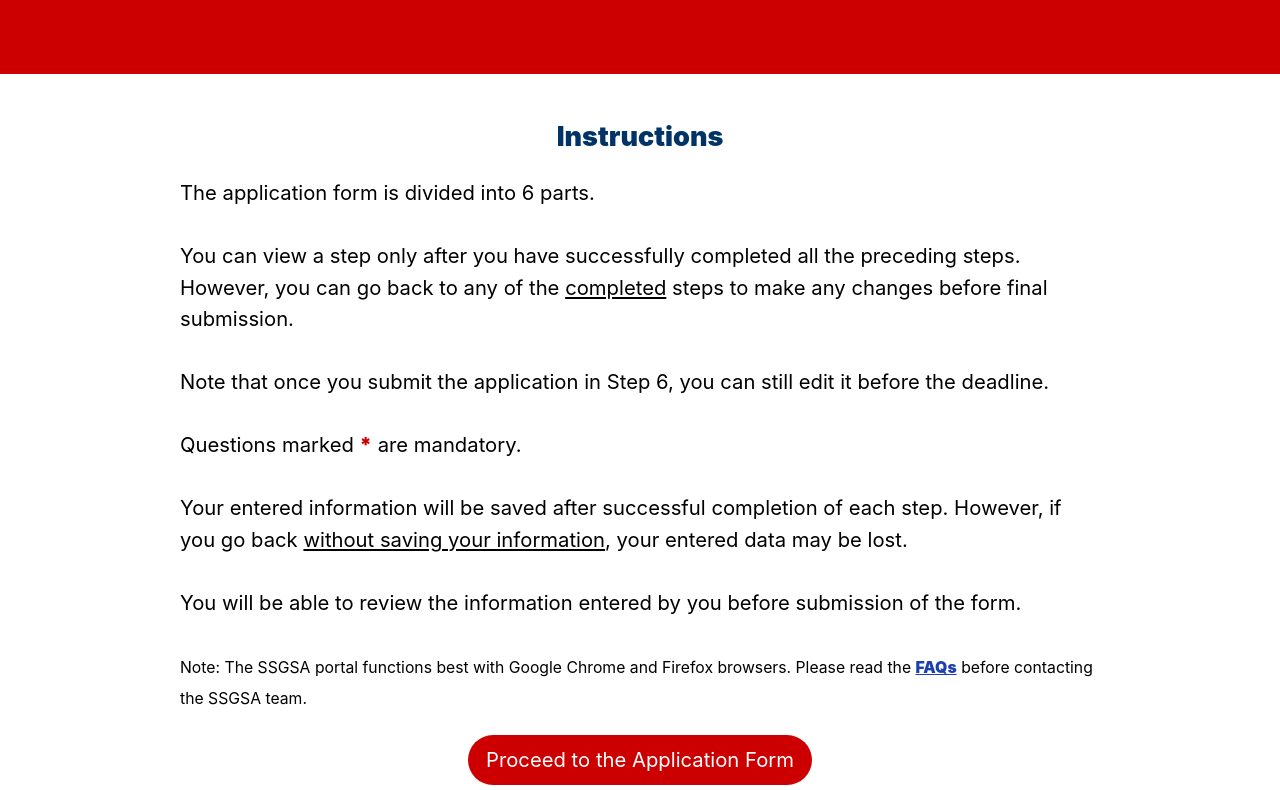
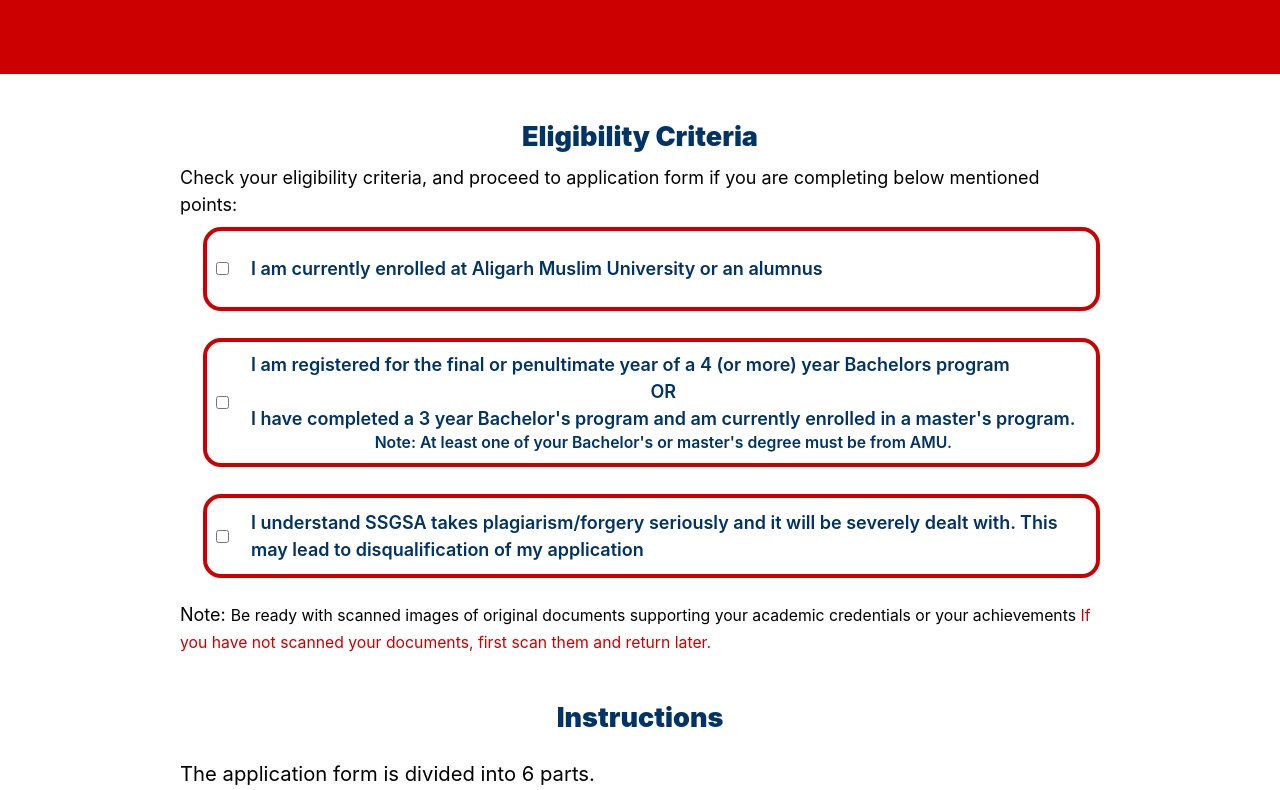
Before and after one commit to ssgsa-us/ssgsa.us, a Next.js app: page /application-portal in a window 1280 px wide. Shown: the part 390-1180 px from the top of the page. Built offline with nearby package versions, Linux system fonts and the light colour scheme; no server answers.

Commit message:
Add eligibility criteria

```diff
--- a/components/Header.js
+++ b/components/Header.js
@@ -170,7 +170,7 @@ export default function Header() {
                       FAQs
                     </a>
                   </Link>
-                  <Link href="">
+                  <Link href="/application-portal">
                     <a className="px-4 md:py-4 md:px-2 text-white hover:bg-blue-850 md:hover:bg-red-850 md:bg-red-850 text-white text-sm">
                       Start Your Application!
                     </a>
--- a/pages/application-portal/application.tsx
+++ b/pages/application-portal/application.tsx
@@ -25,7 +25,7 @@ export default function Apply() {
     >
       {pageReady ? (
         status == 1 ? (
-          <div className="flex flex-col items-center my-10">
+          <div className="flex flex-col items-center mx-3 my-10 sm:m-10">
             <p>You are at Step 1</p>
             <button
               className="text-white text-base md:text-lg bg-red-850 my-5 py-2 px-4 rounded-3xl"
@@ -42,7 +42,7 @@ export default function Apply() {
             </button>
           </div>
         ) : status == 2 ? (
-          <div className="flex flex-col items-center my-10">
+          <div className="flex flex-col items-center mx-3 my-10 sm:m-10">
             <p>You are at Step 2</p>
             <button
               className="text-white text-base md:text-lg bg-red-850 my-5 py-2 px-4 rounded-3xl"
@@ -59,7 +59,7 @@ export default function Apply() {
             </button>
           </div>
         ) : status == 3 ? (
-          <div className="flex flex-col items-center my-10">
+          <div className="flex flex-col items-center mx-3 my-10 sm:m-10">
             <p>You are at Step 3</p>
             <button
               className="text-white text-base md:text-lg bg-red-850 my-5 py-2 px-4 rounded-3xl"
@@ -76,7 +76,7 @@ export default function Apply() {
             </button>
           </div>
         ) : status == 4 ? (
-          <div className="flex flex-col items-center my-10">
+          <div className="flex flex-col items-center mx-3 my-10 sm:m-10">
             <p>You are at Step 4</p>
             <button
               className="text-white text-base md:text-lg bg-red-850 my-5 py-2 px-4 rounded-3xl"
@@ -93,25 +93,8 @@ export default function Apply() {
             </button>
           </div>
         ) : status == 5 ? (
-          <div className="flex flex-col items-center my-10">
+          <div className="flex flex-col items-center mx-3 my-10 sm:m-10">
             <p>You are at Step 5</p>
-            <button
-              className="text-white text-base md:text-lg bg-red-850 my-5 py-2 px-4 rounded-3xl"
-              onClick={() => {
-                if (status == formStatus) {
-                  setStatus(6)
-                  setFormStatus(6)
-                } else {
-                  setStatus(6)
-                }
-              }}
-            >
-              Go to Step 6
-            </button>
-          </div>
-        ) : (
-          <div className="flex flex-col items-center my-10">
-            <p>You are at Step )</p>
             <button
               className="text-white text-base md:text-lg bg-red-850 my-5 py-2 px-4 rounded-3xl"
               onClick={() => {
@@ -126,6 +109,8 @@ export default function Apply() {
               Go to Step 1
             </button>
           </div>
+        ) : (
+          <div></div>
         )
       ) : (
         <div />
--- a/pages/application-portal/index.tsx
+++ b/pages/application-portal/index.tsx
@@ -1,10 +1,110 @@
+import { useState } from 'react'
 import Link from 'next/link'
+import { useRouter } from 'next/router'
 import PortalLayout from '../../layouts/application-portal'
 
 export default function Portal() {
+  const router = useRouter()
+  const [firstCheck, setFirstCheck] = useState<boolean>(false)
+  const [secondCheck, setSecondCheck] = useState<boolean>(false)
+  const [thirdCheck, setThirdCheck] = useState<boolean>(false)
+  const [error, setError] = useState<string>('')
+
+  const proceed = () => {
+    if (firstCheck && secondCheck && thirdCheck) {
+      setError('')
+      router.push('/application-portal/application')
+    } else setError('Please check eligibility criteria first.')
+  }
   return (
     <PortalLayout>
       <div className="my-10 mx-10 sm:mx-20 lg:mx-28 xl:mx-40">
+        <div className="mb-10">
+          <h1 className="text-2xl text-center text-blue-850 font-black">
+            Eligibility Criteria
+          </h1>
+
+          <h3 className="my-2">
+            Check your eligibility criteria, and proceed to application form if
+            you are completing below mentioned points:
+          </h3>
+          <div className="pl-5 my-2 font-semibold">
+            <div
+              className={`flex items-center border-4 p-2 ${
+                firstCheck ? 'border-green-800' : 'border-red-850'
+              } rounded-2xl`}
+            >
+              <input
+                checked={firstCheck}
+                onClick={() => setFirstCheck(!firstCheck)}
+                type="checkbox"
+                className="my-5 text-lg"
+              />
+              <label className="pl-5 text-blue-850">
+                I am currently enrolled at Aligarh Muslim University or an
+                alumnus
+              </label>
+            </div>
+            <br />
+            <div
+              className={`flex items-center border-4 p-2 ${
+                secondCheck ? 'border-green-800' : 'border-red-850'
+              } rounded-2xl`}
+            >
+              <input
+                checked={secondCheck}
+                onClick={() => setSecondCheck(!secondCheck)}
+                type="checkbox"
+                className="my-5 text-lg"
+              />
+              <label className="pl-5 text-blue-850">
+                I am registered for the final or penultimate year of a 4 (or
+                more) year Bachelors program
+                <br />
+                <span className="flex justify-center">OR</span>I have completed
+                a 3 year Bachelor&apos;s program and am currently enrolled in a
+                master&apos;s program.
+                <br />
+                <span className="flex justify-center text-sm">
+                  Note: At least one of your Bachelor&apos;s or master&apos;s
+                  degree must be from AMU.
+                </span>
+              </label>
+            </div>
+            <br />
+            <div
+              className={`flex items-center border-4 p-2 ${
+                thirdCheck ? 'border-green-800' : 'border-red-850'
+              } rounded-2xl`}
+            >
+              <input
+                checked={thirdCheck}
+                onClick={() => setThirdCheck(!thirdCheck)}
+                type="checkbox"
+                className="my-5 text-lg"
+              />
+              <label className="pl-5 text-blue-850">
+                I understand SSGSA takes plagiarism/forgery seriously and it
+                will be severely dealt with. This may lead to disqualification
+                of my application
+              </label>
+            </div>
+          </div>
+
+          <p className="mt-5 ">
+            Note:{' '}
+            <span className="text-sm">
+              Be ready with scanned images of original documents supporting your
+              academic credentials or your achievements{' '}
+              <span className="text-red-850">
+                If you have not scanned your documents, first scan them and
+                return later.
+              </span>
+            </span>
+          </p>
+        </div>
+
+        <div>
           <h1 className="text-2xl text-center text-blue-850 font-black">
             Instructions
           </h1>
@@ -12,10 +112,10 @@ export default function Portal() {
             The application form is divided into 6 parts.
             <br />
             <br />
-          You can view a step only after you have successfully completed all the
-          preceding steps. However, you can go back to any of the{' '}
-          <span className="underline">completed</span> steps to make any changes
-          before final submission.
+            You can view a step only after you have successfully completed all
+            the preceding steps. However, you can go back to any of the{' '}
+            <span className="underline">completed</span> steps to make any
+            changes before final submission.
             <br />
             <br />
             Note that once you submit the application in Step 6, you can still
@@ -28,8 +128,8 @@ export default function Portal() {
             are mandatory.
             <br />
             <br />
-          Your entered information will be saved after successful completion of
-          each step. However, if you go back{' '}
+            Your entered information will be saved after successful completion
+            of each step. However, if you go back{' '}
             <span className="underline">without saving your information</span>,
             your entered data may be lost.
             <br />
@@ -39,8 +139,8 @@ export default function Portal() {
             <br />
             <br />
             <span className="text-sm">
-            Note: The SSGSA portal functions best with Google Chrome and Firefox
-            browsers. Please read the{' '}
+              Note: The SSGSA portal functions best with Google Chrome and
+              Firefox browsers. Please read the{' '}
               <Link href="/portal">
                 {/* Add link for faq portal */}
                 <a className="text-blue-800 underline font-black">FAQs</a>
@@ -48,13 +148,22 @@ export default function Portal() {
               before contacting the SSGSA team.
             </span>
           </p>
+        </div>
 
-        <div className="flex justify-center">
-          <Link href="/application-portal/application">
-            <button className="text-white text-base md:text-lg bg-red-850 py-2 px-4 rounded-3xl">
+        <div className="flex flex-col items-center">
+          {error ? (
+            <div className="bg-red-200 rounded-3xl p-2 pl-6 mb-5">
+              <p>
+                <span className="font-bold">Error:</span> {error}
+              </p>
+            </div>
+          ) : null}
+          <button
+            className="text-white text-base md:text-lg bg-red-850 py-2 px-4 rounded-3xl"
+            onClick={proceed}
+          >
             Proceed to the Application Form
           </button>
-          </Link>
         </div>
       </div>
       <p className="text-sm text-center mx-5 sm:mx-10 lg:mx-20">
--- a/pages/application-portal/signup.tsx
+++ b/pages/application-portal/signup.tsx
@@ -14,7 +14,7 @@ const SignIn = () => {
   const [passwordTwo, setPasswordTwo] = useState<string>('')
   const [name, setName] = useState<string>('')
   const [stream, setStream] = useState<string>('')
-  const [sex, setSex] = useState<string>('Male')
+  const [gender, setGender] = useState<string>('Male')
   const [dob, setDOB] = useState<string>('')
   const [mobile, setMobile] = useState<number>()
   const [pwd, setPWD] = useState<string>('False')
@@ -41,7 +41,7 @@ const SignIn = () => {
             name,
             email,
             stream,
-            sex,
+            gender,
             dob,
             mobile,
             pwd,
@@ -115,13 +115,13 @@ const SignIn = () => {
                 </div>
                 <div className="grid grid-cols-7 gap-1 sm:gap-4 m-4">
                   <p className="col-span-2 sm:text-right text-white text-base md:text-lg">
-                    Sex
+                    Gender
                   </p>
                   <select
                     className="col-span-7 sm:col-span-4 p-1 rounded"
-                    name="Sex"
-                    value={sex}
-                    onChange={(e) => setSex(e.target.value)}
+                    name="Gender"
+                    value={gender}
+                    onChange={(e) => setGender(e.target.value)}
                   >
                     <option label="Male" />
                     <option label="Female" />
```
Also changed, not shown: components/ApplicationHeader.tsx (+12 -31 lines). Lines whose indentation alone changed are shown as unchanged.
